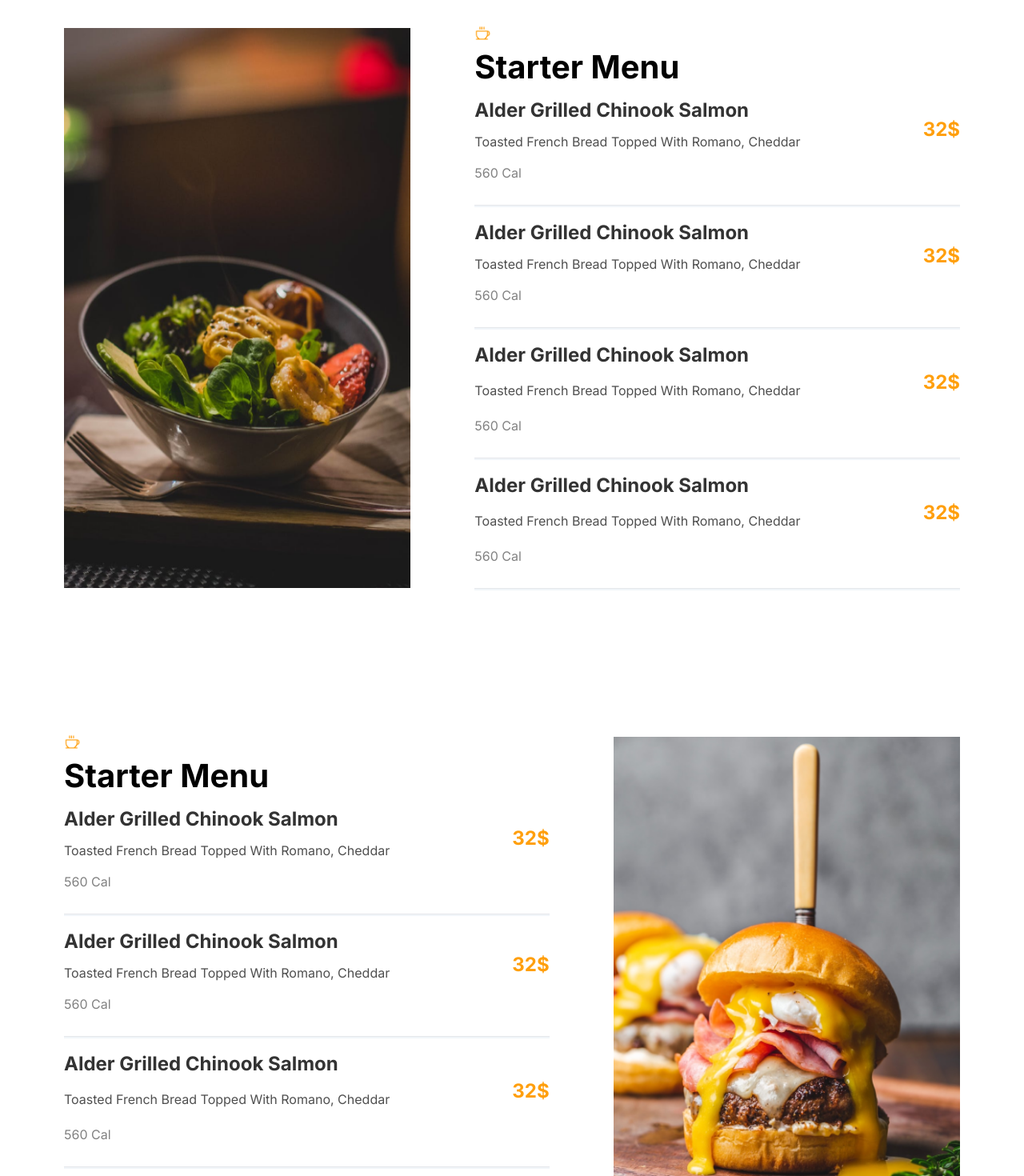
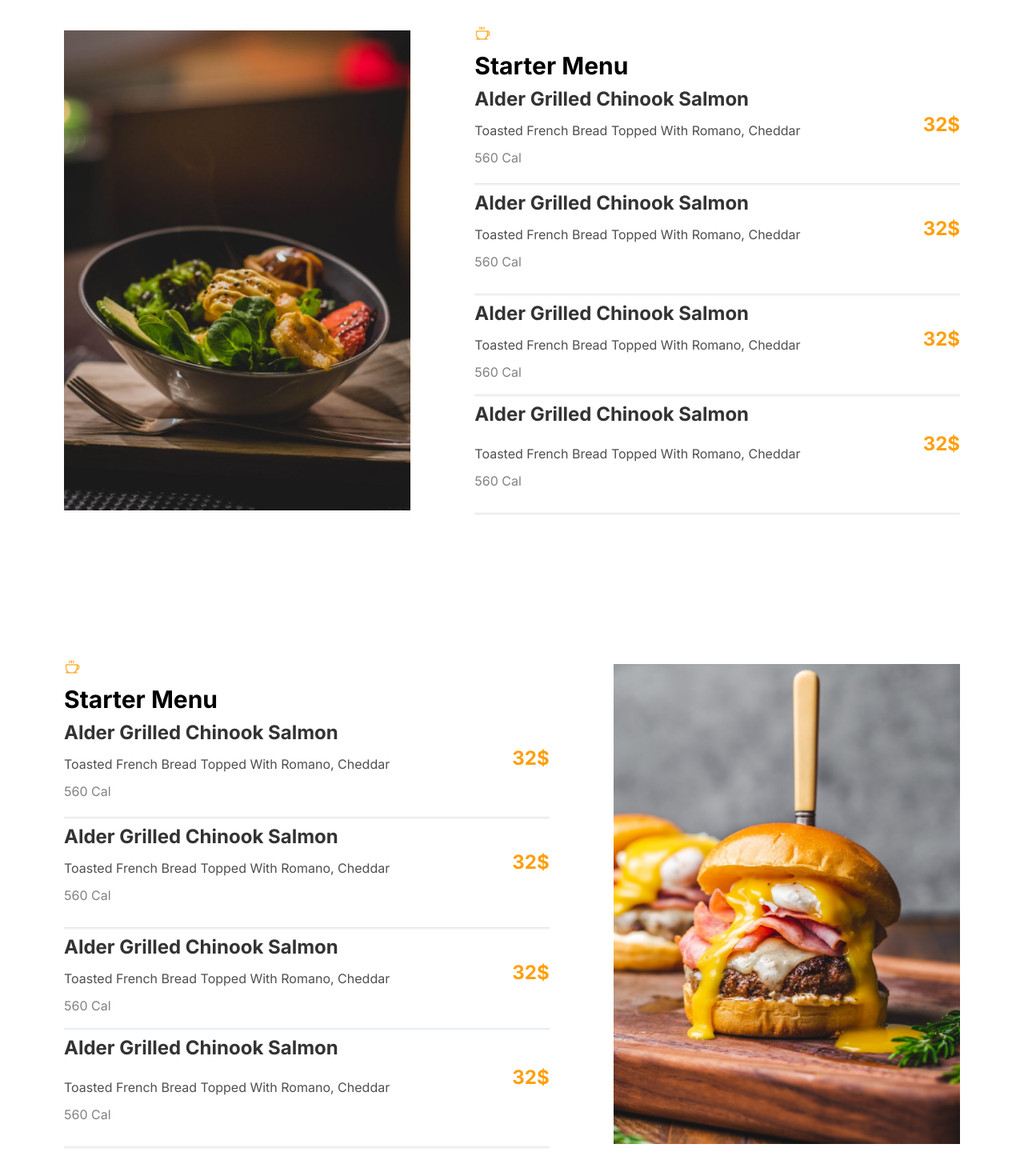
Before and after one commit to akhtarhameed521/coffeeShop, a Next.js app: page /menu in a window 1280 px wide. Shown: the part 620-2090 px from the top of the page at 80% size. Built offline with nearby package versions, Linux system fonts and the light colour scheme.

Commit message:
improve the UI

```diff
--- a/src/app/layout.js
+++ b/src/app/layout.js
@@ -21,9 +21,9 @@ export default function RootLayout({ children }) {
     <html lang="en">
       <body className={inter.className}>
         {pathname === "/" ? (
-          <div >
+
             <Navbar />
-          </div>
+
         ) : (
           <Navbar2 />
         )}
--- a/src/app/menu/page.js
+++ b/src/app/menu/page.js
@@ -11,20 +11,194 @@ export default function page() {
       <HeroSection title={'menu'} header={"our menu"} />
       <div className=" max-w-7xl m-auto  capitalize p-10 ">
         <div className="flex flex-col items-center lg:flex-row gap-20 mt-[100px] p-10 ">
-          <div className=" relative w-full h-[700px] lg:w-[800px] ">
+          <div className=" relative w-full h-[600px] lg:w-[800px] ">
+            <Image src={"/menuList2.png"} layout="fill" />
+          </div>
+          <div className="w-full">
+            <div className="relative  ">
+              <Image src={"/Coffee.png"} height={20} width={20} />
+            </div>
+            <h2 className="mt-[10px] text-[30px] font-[700] leading-10 ">starter Menu</h2>
+            <div className=" flex w-full justify-between items-center ">
+              <div>
+                <h3 className=" mt-[10px] text-[24px] font-bold text-[#333333] ">
+                  Alder Grilled Chinook Salmon
+                </h3>
+                <h4 className=" mt-[15px] text-[16px] text-[#4F4F4F] ">
+                  Toasted French bread topped with romano, cheddar
+                </h4>
+                <h2 className=" mt-[10px] text-[16px] text-[#828282] ">
+                  {" "}
+                  560 Cal{" "}
+                </h2>
+              </div>
+              <div>
+                <h3 className=" text-primary text-[24px] font-bold ">32$</h3>
+              </div>
+            </div>
+            <hr className=" w-full h-[3px] mt-5 bg-slate-100 " />
+            <div className=" flex w-full justify-between items-center ">
+              <div>
+                <h3 className=" mt-[10px] text-[24px] font-bold text-[#333333] ">
+                  Alder Grilled Chinook Salmon
+                </h3>
+                <h4 className=" mt-[15px] text-[16px] text-[#4F4F4F] ">
+                  Toasted French bread topped with romano, cheddar
+                </h4>
+                <h2 className=" mt-[10px] text-[16px] text-[#828282] ">
+                  {" "}
+                  560 Cal{" "}
+                </h2>
+              </div>
+              <div>
+                <h3 className=" text-primary text-[24px] font-bold ">32$</h3>
+              </div>
+            </div>
+            <hr className=" w-full h-[3px] mt-7 bg-slate-100 " />
+            <div className=" flex w-full justify-between items-center ">
+              <div>
+                <h3 className=" mt-[10px] text-[24px] font-bold text-[#333333] ">
+                  Alder Grilled Chinook Salmon
+                </h3>
+                <h4 className=" mt-[15px] text-[16px] text-[#4F4F4F] ">
+                  Toasted French bread topped with romano, cheddar
+                </h4>
+                <h2 className=" mt-[10px] text-[16px] text-[#828282] ">
+                  {" "}
+                  560 Cal{" "}
+                </h2>
+              </div>
+              <div>
+                <h3 className=" text-primary text-[24px] font-bold ">32$</h3>
+              </div>
+            </div>
+            <hr className=" w-full h-[3px] mt-4 bg-slate-100 " />
+            <div className=" flex w-full justify-between items-center ">
+              <div>
+                <h3 className=" mt-[10px] text-[24px] font-bold text-[#333333] ">
+                  Alder Grilled Chinook Salmon
+                </h3>
+                <h4 className=" mt-[25px] text-[16px] text-[#4F4F4F] ">
+                  Toasted French bread topped with romano, cheddar
+                </h4>
+                <h2 className=" mt-[10px] text-[16px] text-[#828282] ">
+                  {" "}
+                  560 Cal{" "}
+                </h2>
+              </div>
+              <div>
+                <h3 className=" text-primary text-[24px] font-bold   ">32$</h3>
+              </div>
+            </div>
+            <hr className=" w-full h-[3px] mt-7 bg-slate-100 " />
+          </div>
+        </div>
+        <div className="flex flex-col lg:flex-row gap-20 mt-[100px] items-center p-10 ">
+
+        <div className="w-full">
+            <div className="relative  ">
+              <Image src={"/Coffee.png"} height={20} width={20} />
+            </div>
+            <h2 className="mt-[10px] text-[30px] font-[700] leading-10 ">starter Menu</h2>
+            <div className=" flex w-full justify-between items-center ">
+              <div>
+                <h3 className=" mt-[10px] text-[24px] font-bold text-[#333333] ">
+                  Alder Grilled Chinook Salmon
+                </h3>
+                <h4 className=" mt-[15px] text-[16px] text-[#4F4F4F] ">
+                  Toasted French bread topped with romano, cheddar
+                </h4>
+                <h2 className=" mt-[10px] text-[16px] text-[#828282] ">
+                  {" "}
+                  560 Cal{" "}
+                </h2>
+              </div>
+              <div>
+                <h3 className=" text-primary text-[24px] font-bold ">32$</h3>
+              </div>
+            </div>
+            <hr className=" w-full h-[3px] mt-5 bg-slate-100 " />
+            <div className=" flex w-full justify-between items-center ">
+              <div>
+                <h3 className=" mt-[10px] text-[24px] font-bold text-[#333333] ">
+                  Alder Grilled Chinook Salmon
+                </h3>
+                <h4 className=" mt-[15px] text-[16px] text-[#4F4F4F] ">
+                  Toasted French bread topped with romano, cheddar
+                </h4>
+                <h2 className=" mt-[10px] text-[16px] text-[#828282] ">
+                  {" "}
+                  560 Cal{" "}
+                </h2>
+              </div>
+              <div>
+                <h3 className=" text-primary text-[24px] font-bold ">32$</h3>
+              </div>
+            </div>
+            <hr className=" w-full h-[3px] mt-7 bg-slate-100 " />
+            <div className=" flex w-full justify-between items-center ">
+              <div>
+                <h3 className=" mt-[10px] text-[24px] font-bold text-[#333333] ">
+                  Alder Grilled Chinook Salmon
+                </h3>
+                <h4 className=" mt-[15px] text-[16px] text-[#4F4F4F] ">
+                  Toasted French bread topped with romano, cheddar
+                </h4>
+                <h2 className=" mt-[10px] text-[16px] text-[#828282] ">
+                  {" "}
+                  560 Cal{" "}
+                </h2>
+              </div>
+              <div>
+                <h3 className=" text-primary text-[24px] font-bold ">32$</h3>
+              </div>
+            </div>
+            <hr className=" w-full h-[3px] mt-4 bg-slate-100 " />
+            <div className=" flex w-full justify-between items-center ">
+              <div>
+                <h3 className=" mt-[10px] text-[24px] font-bold text-[#333333] ">
+                  Alder Grilled Chinook Salmon
+                </h3>
+                <h4 className=" mt-[25px] text-[16px] text-[#4F4F4F] ">
+                  Toasted French bread topped with romano, cheddar
+                </h4>
+                <h2 className=" mt-[10px] text-[16px] text-[#828282] ">
+                  {" "}
+                  560 Cal{" "}
+                </h2>
+              </div>
+              <div>
+                <h3 className=" text-primary text-[24px] font-bold   ">32$</h3>
+              </div>
+            </div>
+            <hr className=" w-full h-[3px] mt-7 bg-slate-100 " />
+          </div>
+          <div className=" relative w-full h-[600px] lg:w-[800px] ">
+            <Image src={"/menuList3.png"} layout="fill" />
+          </div>
+        </div>
+
+
+      </div>
+      <div>
+          <FoodItems/>
+      </div>
+      <div className="max-w-7xl m-auto " >
+      <div className="flex flex-col lg:flex-row gap-20 mt-[100px] items-center p-10 ">
+          <div className=" relative w-full h-[600px] lg:w-[800px] ">
             <Image src={"/menuList2.png"} layout="fill" />
           </div>
           <div className="w-full">
             <div className="relative">
               <Image src={"/Coffee.png"} height={20} width={20} />
             </div>
-            <h2 className="mt-[20px] text-[40px] font-[700]  ">starter Menu</h2>
+            <h2 className="mt-[20px] text-[30px] font-[700]  ">starter Menu</h2>
             <div className=" flex w-full justify-between items-center ">
               <div>
-                <h3 className=" mt-[30px] text-[24px] font-bold text-[#333333] ">
+                <h3 className=" mt-[15px] text-[24px] font-bold text-[#333333] ">
                   Alder Grilled Chinook Salmon
                 </h3>
-                <h4 className=" mt-[15px] text-[16px] text-[#4F4F4F] ">
+                <h4 className=" mt-[10px] text-[16px] text-[#4F4F4F] ">
                   Toasted French bread topped with romano, cheddar
                 </h4>
                 <h2 className=" mt-[15px] text-[16px] text-[#828282] ">
@@ -39,10 +213,28 @@ export default function page() {
             <hr className=" w-full h-[3px] mt-7 bg-slate-100 " />
             <div className=" flex w-full justify-between items-center ">
               <div>
-                <h3 className=" mt-[20px] text-[24px] font-bold text-[#333333] ">
+                <h3 className=" mt-[10px] text-[24px] font-bold text-[#333333] ">
                   Alder Grilled Chinook Salmon
                 </h3>
                 <h4 className=" mt-[15px] text-[16px] text-[#4F4F4F] ">
+                  Toasted French bread topped with romano, cheddar
+                </h4>
+                <h2 className=" mt-[10px] text-[16px] text-[#828282] ">
+                  {" "}
+                  560 Cal{" "}
+                </h2>
+              </div>
+              <div>
+                <h3 className=" text-primary text-[24px] font-bold ">32$</h3>
+              </div>
+            </div>
+            <hr className=" w-full h-[3px] mt-7 bg-slate-100 " />
+            <div className=" flex w-full justify-between items-center ">
+              <div>
+                <h3 className=" mt-[10px] text-[24px] font-bold text-[#333333] ">
+                  Alder Grilled Chinook Salmon
+                </h3>
+                <h4 className=" mt-[10px] text-[16px] text-[#4F4F4F] ">
                   Toasted French bread topped with romano, cheddar
                 </h4>
                 <h2 className=" mt-[15px] text-[16px] text-[#828282] ">
@@ -57,31 +249,13 @@ export default function page() {
             <hr className=" w-full h-[3px] mt-7 bg-slate-100 " />
             <div className=" flex w-full justify-between items-center ">
               <div>
-                <h3 className=" mt-[20px] text-[24px] font-bold text-[#333333] ">
+                <h3 className=" mt-[10px] text-[24px] font-bold text-[#333333] ">
                   Alder Grilled Chinook Salmon
                 </h3>
-                <h4 className=" mt-[20px] text-[16px] text-[#4F4F4F] ">
+                <h4 className=" mt-[10px] text-[16px] text-[#4F4F4F] ">
                   Toasted French bread topped with romano, cheddar
                 </h4>
-                <h2 className=" mt-[20px] text-[16px] text-[#828282] ">
-                  {" "}
-                  560 Cal{" "}
-                </h2>
-              </div>
-              <div>
-                <h3 className=" text-primary text-[24px] font-bold ">32$</h3>
-              </div>
-            </div>
-            <hr className=" w-full h-[3px] mt-7 bg-slate-100 " />
-            <div className=" flex w-full justify-between items-center ">
-              <div>
-                <h3 className=" mt-[20px] text-[24px] font-bold text-[#333333] ">
-                  Alder Grilled Chinook Salmon
-                </h3>
-                <h4 className=" mt-[20px] text-[16px] text-[#4F4F4F] ">
-                  Toasted French bread topped with romano, cheddar
-                </h4>
-                <h2 className=" mt-[20px] text-[16px] text-[#828282] ">
+                <h2 className=" mt-[15px] text-[16px] text-[#828282] ">
                   {" "}
                   560 Cal{" "}
                 </h2>
@@ -95,20 +269,38 @@ export default function page() {
         </div>
         <div className="flex flex-col lg:flex-row gap-20 mt-[100px] items-center p-10 ">
 
-          <div className="w-full">
-            <div className="relative">
+        <div className="w-full">
+            <div className="relative  ">
               <Image src={"/Coffee.png"} height={20} width={20} />
             </div>
-            <h2 className="mt-[20px] text-[40px] font-[700]  ">starter Menu</h2>
+            <h2 className="mt-[10px] text-[30px] font-[700] leading-10 ">starter Menu</h2>
             <div className=" flex w-full justify-between items-center ">
               <div>
-                <h3 className=" mt-[30px] text-[24px] font-bold text-[#333333] ">
+                <h3 className=" mt-[10px] text-[24px] font-bold text-[#333333] ">
                   Alder Grilled Chinook Salmon
                 </h3>
                 <h4 className=" mt-[15px] text-[16px] text-[#4F4F4F] ">
                   Toasted French bread topped with romano, cheddar
                 </h4>
-                <h2 className=" mt-[15px] text-[16px] text-[#828282] ">
+                <h2 className=" mt-[10px] text-[16px] text-[#828282] ">
+                  {" "}
+                  560 Cal{" "}
+                </h2>
+              </div>
+              <div>
+                <h3 className=" text-primary text-[24px] font-bold ">32$</h3>
+              </div>
+            </div>
+            <hr className=" w-full h-[3px] mt-5 bg-slate-100 " />
+            <div className=" flex w-full justify-between items-center ">
+              <div>
+                <h3 className=" mt-[10px] text-[24px] font-bold text-[#333333] ">
+                  Alder Grilled Chinook Salmon
+                </h3>
+                <h4 className=" mt-[15px] text-[16px] text-[#4F4F4F] ">
+                  Toasted French bread topped with romano, cheddar
+                </h4>
+                <h2 className=" mt-[10px] text-[16px] text-[#828282] ">
                   {" "}
                   560 Cal{" "}
                 </h2>
@@ -120,13 +312,13 @@ export default function page() {
             <hr className=" w-full h-[3px] mt-7 bg-slate-100 " />
             <div className=" flex w-full justify-between items-center ">
               <div>
-                <h3 className=" mt-[20px] text-[24px] font-bold text-[#333333] ">
+                <h3 className=" mt-[10px] text-[24px] font-bold text-[#333333] ">
                   Alder Grilled Chinook Salmon
                 </h3>
                 <h4 className=" mt-[15px] text-[16px] text-[#4F4F4F] ">
                   Toasted French bread topped with romano, cheddar
                 </h4>
-                <h2 className=" mt-[15px] text-[16px] text-[#828282] ">
+                <h2 className=" mt-[10px] text-[16px] text-[#828282] ">
                   {" "}
                   560 Cal{" "}
                 </h2>
@@ -135,34 +327,16 @@ export default function page() {
                 <h3 className=" text-primary text-[24px] font-bold ">32$</h3>
               </div>
             </div>
-            <hr className=" w-full h-[3px] mt-7 bg-slate-100 " />
+            <hr className=" w-full h-[3px] mt-4 bg-slate-100 " />
             <div className=" flex w-full justify-between items-center ">
               <div>
-                <h3 className=" mt-[20px] text-[24px] font-bold text-[#333333] ">
+                <h3 className=" mt-[10px] text-[24px] font-bold text-[#333333] ">
                   Alder Grilled Chinook Salmon
                 </h3>
-                <h4 className=" mt-[20px] text-[16px] text-[#4F4F4F] ">
+                <h4 className=" mt-[25px] text-[16px] text-[#4F4F4F] ">
                   Toasted French bread topped with romano, cheddar
                 </h4>
-                <h2 className=" mt-[20px] text-[16px] text-[#828282] ">
-                  {" "}
-                  560 Cal{" "}
-                </h2>
-              </div>
-              <div>
-                <h3 className=" text-primary text-[24px] font-bold ">32$</h3>
-              </div>
-            </div>
-            <hr className=" w-full h-[3px] mt-7 bg-slate-100 " />
-            <div className=" flex w-full justify-between items-center ">
-              <div>
-                <h3 className=" mt-[20px] text-[24px] font-bold text-[#333333] ">
-                  Alder Grilled Chinook Salmon
-                </h3>
-                <h4 className=" mt-[20px] text-[16px] text-[#4F4F4F] ">
-                  Toasted French bread topped with romano, cheddar
-                </h4>
-                <h2 className=" mt-[20px] text-[16px] text-[#828282] ">
+                <h2 className=" mt-[10px] text-[16px] text-[#828282] ">
                   {" "}
                   560 Cal{" "}
                 </h2>
@@ -173,181 +347,7 @@ export default function page() {
             </div>
             <hr className=" w-full h-[3px] mt-7 bg-slate-100 " />
           </div>
-          <div className=" relative w-full h-[700px] lg:w-[800px] ">
-            <Image src={"/menuList3.png"} layout="fill" />
-          </div>
-        </div>
-
-
-      </div>
-      <div>
-          <FoodItems/>
-      </div>
-      <div className="max-w-7xl m-auto " >
-      <div className="flex flex-col lg:flex-row gap-20 mt-[100px] items-center p-10 ">
-          <div className=" relative w-full h-[700px] lg:w-[800px] ">
-            <Image src={"/menuList2.png"} layout="fill" />
-          </div>
-          <div className="w-full">
-            <div className="relative">
-              <Image src={"/Coffee.png"} height={20} width={20} />
-            </div>
-            <h2 className="mt-[20px] text-[40px] font-[700]  ">starter Menu</h2>
-            <div className=" flex w-full justify-between items-center ">
-              <div>
-                <h3 className=" mt-[30px] text-[24px] font-bold text-[#333333] ">
-                  Alder Grilled Chinook Salmon
-                </h3>
-                <h4 className=" mt-[15px] text-[16px] text-[#4F4F4F] ">
-                  Toasted French bread topped with romano, cheddar
-                </h4>
-                <h2 className=" mt-[15px] text-[16px] text-[#828282] ">
-                  {" "}
-                  560 Cal{" "}
-                </h2>
-              </div>
-              <div>
-                <h3 className=" text-primary text-[24px] font-bold ">32$</h3>
-              </div>
-            </div>
-            <hr className=" w-full h-[3px] mt-7 bg-slate-100 " />
-            <div className=" flex w-full justify-between items-center ">
-              <div>
-                <h3 className=" mt-[20px] text-[24px] font-bold text-[#333333] ">
-                  Alder Grilled Chinook Salmon
-                </h3>
-                <h4 className=" mt-[15px] text-[16px] text-[#4F4F4F] ">
-                  Toasted French bread topped with romano, cheddar
-                </h4>
-                <h2 className=" mt-[15px] text-[16px] text-[#828282] ">
-                  {" "}
-                  560 Cal{" "}
-                </h2>
-              </div>
-              <div>
-                <h3 className=" text-primary text-[24px] font-bold ">32$</h3>
-              </div>
-            </div>
-            <hr className=" w-full h-[3px] mt-7 bg-slate-100 " />
-            <div className=" flex w-full justify-between items-center ">
-              <div>
-                <h3 className=" mt-[20px] text-[24px] font-bold text-[#333333] ">
-                  Alder Grilled Chinook Salmon
-                </h3>
-                <h4 className=" mt-[20px] text-[16px] text-[#4F4F4F] ">
-                  Toasted French bread topped with romano, cheddar
-                </h4>
-                <h2 className=" mt-[20px] text-[16px] text-[#828282] ">
-                  {" "}
-                  560 Cal{" "}
-                </h2>
-              </div>
-              <div>
-                <h3 className=" text-primary text-[24px] font-bold ">32$</h3>
-              </div>
-            </div>
-            <hr className=" w-full h-[3px] mt-7 bg-slate-100 " />
-            <div className=" flex w-full justify-between items-center ">
-              <div>
-                <h3 className=" mt-[20px] text-[24px] font-bold text-[#333333] ">
-                  Alder Grilled Chinook Salmon
-                </h3>
-                <h4 className=" mt-[20px] text-[16px] text-[#4F4F4F] ">
-                  Toasted French bread topped with romano, cheddar
-                </h4>
-                <h2 className=" mt-[20px] text-[16px] text-[#828282] ">
-                  {" "}
-                  560 Cal{" "}
-                </h2>
-              </div>
-              <div>
-                <h3 className=" text-primary text-[24px] font-bold   ">32$</h3>
-              </div>
-            </div>
-            <hr className=" w-full h-[3px] mt-7 bg-slate-100 " />
-          </div>
-        </div>
-        <div className="flex flex-col lg:flex-row gap-20 mt-[100px] items-center p-10 ">
-
-          <div className="w-full">
-            <div className="relative">
-              <Image src={"/Coffee.png"} height={20} width={20} />
-            </div>
-            <h2 className="mt-[20px] text-[40px] font-[700]  ">starter Menu</h2>
-            <div className=" flex w-full justify-between items-center ">
-              <div>
-                <h3 className=" mt-[30px] text-[24px] font-bold text-[#333333] ">
-                  Alder Grilled Chinook Salmon
-                </h3>
-                <h4 className=" mt-[15px] text-[16px] text-[#4F4F4F] ">
-                  Toasted French bread topped with romano, cheddar
-                </h4>
-                <h2 className=" mt-[15px] text-[16px] text-[#828282] ">
-                  {" "}
-                  560 Cal{" "}
-                </h2>
-              </div>
-              <div>
-                <h3 className=" text-primary text-[24px] font-bold ">32$</h3>
-              </div>
-            </div>
-            <hr className=" w-full h-[3px] mt-7 bg-slate-100 " />
-            <div className=" flex w-full justify-between items-center ">
-              <div>
-                <h3 className=" mt-[20px] text-[24px] font-bold text-[#333333] ">
-                  Alder Grilled Chinook Salmon
-                </h3>
-                <h4 className=" mt-[15px] text-[16px] text-[#4F4F4F] ">
-                  Toasted French bread topped with romano, cheddar
-                </h4>
-                <h2 className=" mt-[15px] text-[16px] text-[#828282] ">
-                  {" "}
-                  560 Cal{" "}
-                </h2>
-              </div>
-              <div>
-                <h3 className=" text-primary text-[24px] font-bold ">32$</h3>
-              </div>
-            </div>
-            <hr className=" w-full h-[3px] mt-7 bg-slate-100 " />
-            <div className=" flex w-full justify-between items-center ">
-              <div>
-                <h3 className=" mt-[20px] text-[24px] font-bold text-[#333333] ">
-                  Alder Grilled Chinook Salmon
-                </h3>
-                <h4 className=" mt-[20px] text-[16px] text-[#4F4F4F] ">
-                  Toasted French bread topped with romano, cheddar
-                </h4>
-                <h2 className=" mt-[20px] text-[16px] text-[#828282] ">
-                  {" "}
-                  560 Cal{" "}
-                </h2>
-              </div>
-              <div>
-                <h3 className=" text-primary text-[24px] font-bold ">32$</h3>
-              </div>
-            </div>
-            <hr className=" w-full h-[3px] mt-7 bg-slate-100 " />
-            <div className=" flex w-full justify-between items-center ">
-              <div>
-                <h3 className=" mt-[20px] text-[24px] font-bold text-[#333333] ">
-                  Alder Grilled Chinook Salmon
-                </h3>
-                <h4 className=" mt-[20px] text-[16px] text-[#4F4F4F] ">
-                  Toasted French bread topped with romano, cheddar
-                </h4>
-                <h2 className=" mt-[20px] text-[16px] text-[#828282] ">
-                  {" "}
-                  560 Cal{" "}
-                </h2>
-              </div>
-              <div>
-                <h3 className=" text-primary text-[24px] font-bold   ">32$</h3>
-              </div>
-            </div>
-            <hr className=" w-full h-[3px] mt-7 bg-slate-100 " />
-          </div>
-          <div className=" relative w-full h-[700px] lg:w-[800px] ">
+          <div className=" relative w-full h-[600px] lg:w-[800px] ">
             <Image src={"/menuList3.png"} layout="fill" />
           </div>
         </div>
```
Also changed, not shown: src/components/Footer.js (+4 -4 lines), src/components/Navbar.js (+94 -31 lines), src/components/Navbar2.js (+27 -1 lines).
